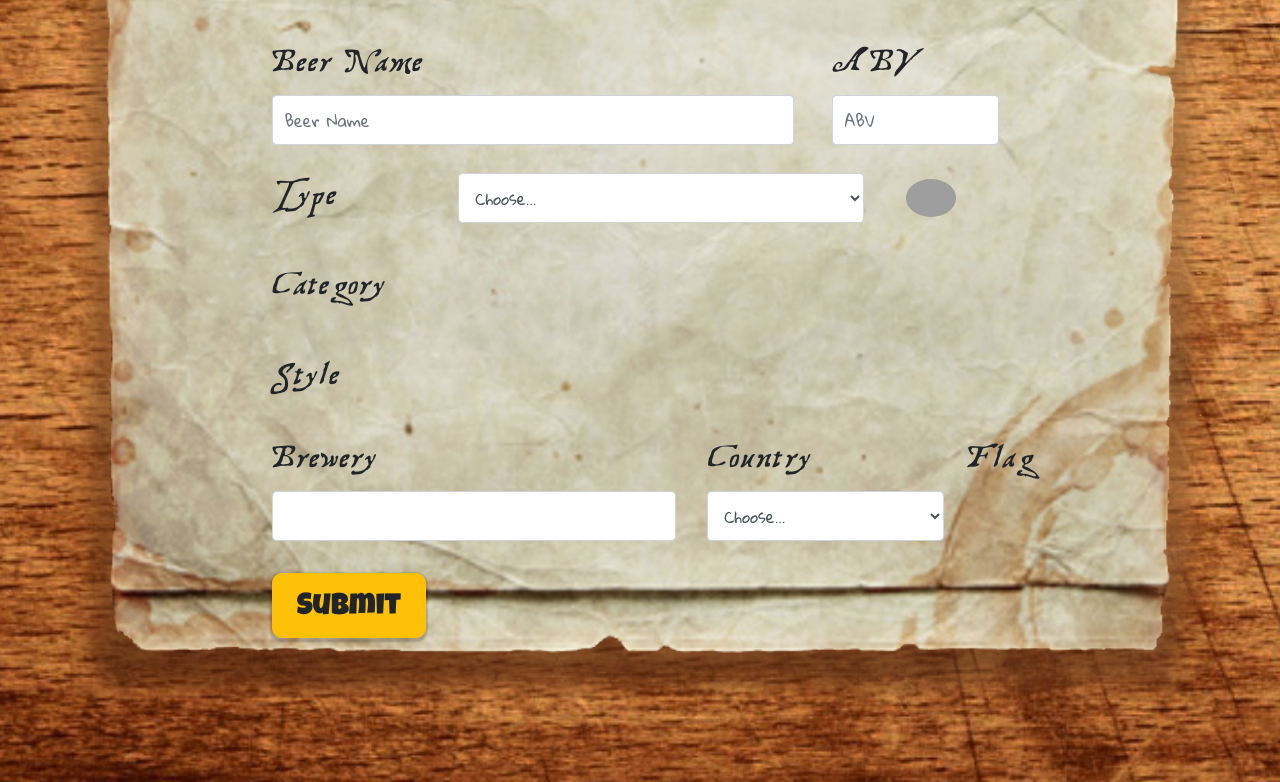
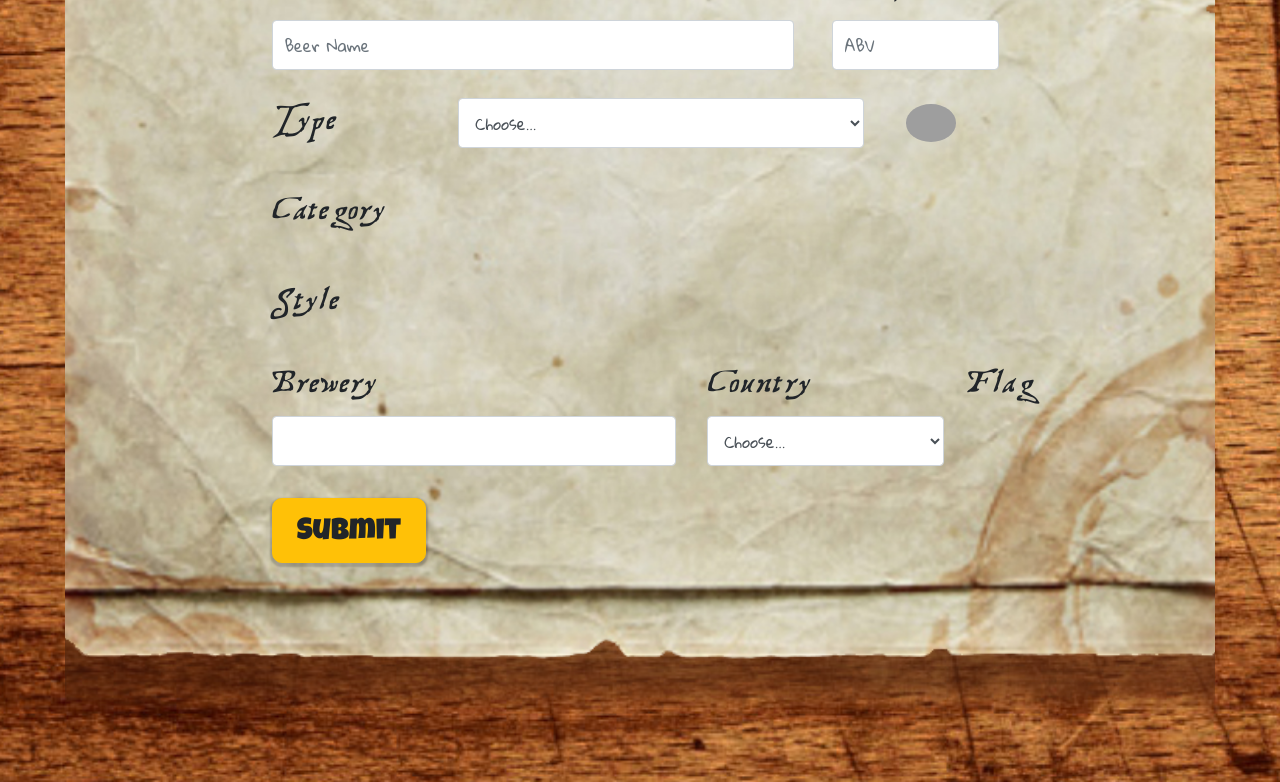
Before and after one commit to Dag021/ExercicisItinerari, a plain HTML site: page FormWeb/formBeer.html in a window 1280 px wide. Shown: the part 811-1593 px from the top of the page. Drawn offline with nearby package versions, Linux system fonts and the light colour scheme; grey boxes are pictures that could not be loaded.

Commit message:
no message

```diff
--- a/FormWeb/css/styleBeer.css
+++ b/FormWeb/css/styleBeer.css
@@ -169,12 +169,12 @@ section #sectionPage{
     max-width: 1150px;
     height: fit-content;
     margin: 0 auto 200px;
-    padding: 150px 15px 115px;
+    padding: 75px 15px 115px;
     background-image: url("../img/background-paper.png");
     background-repeat: no-repeat;
     background-attachment: scroll;
     background-position: center;
-    background-size: contain;
+    background-size: cover;
 }
 
 section #sectionPage #sectionPageFirst{
```
